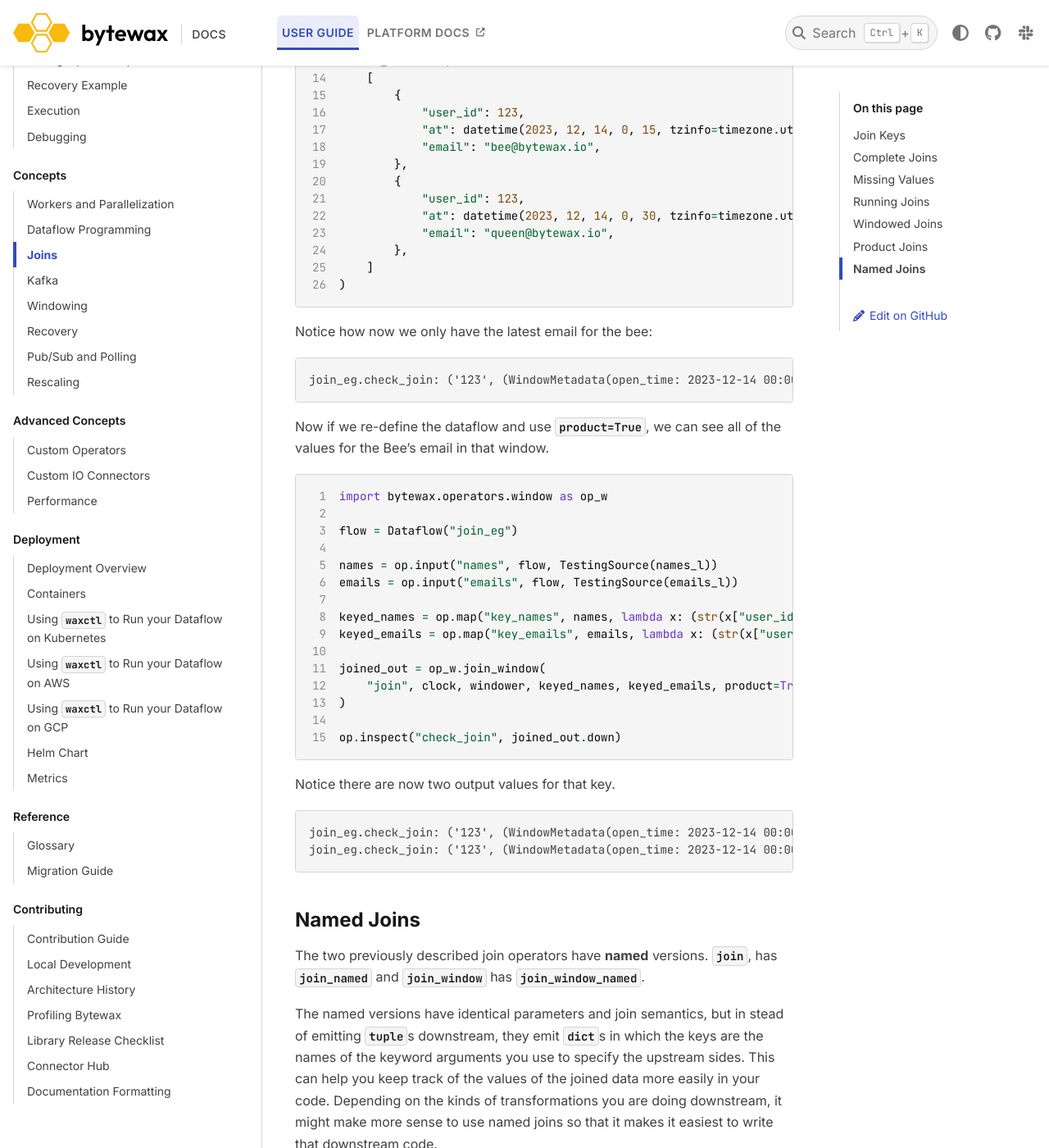
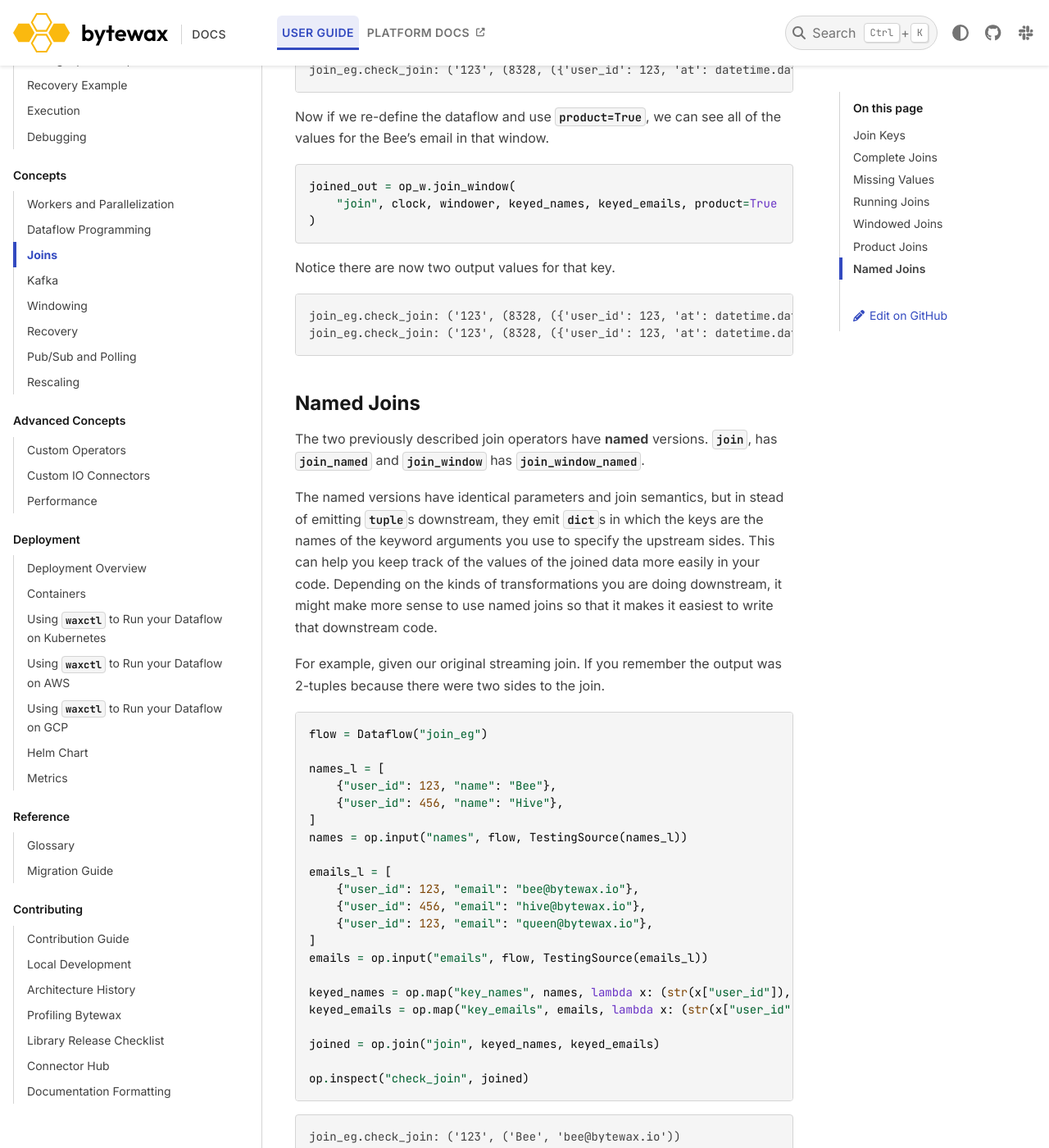
Before and after one commit to bytewax/bytewax, a Sphinx documentation site: the page built from docs/guide/concepts/joins.md, in a window 1280 px wide and 1400 px high, scrolled down 13374 px. Shown: the whole window at 82% size. Built offline with Sphinx 7.4.7 and the PyData theme 0.15.4, drawn with Linux system fonts in a browser that asks for light colours; pages that are not in the unit, such as notebooks, are missing from menus; some of the changed text lies outside the part shown.

Commit message:
Fixes doctests in joins

````diff
--- a/docs/guide/concepts/joins.md
+++ b/docs/guide/concepts/joins.md
@@ -36,7 +36,7 @@
 
 Let's setup a sample dataflow that gets that data into some streams:
 
-```python
+```{testcode}
 from bytewax.dataflow import Dataflow
 import bytewax.operators as op
 from bytewax.testing import TestingSource
@@ -77,7 +77,7 @@
 through `str`. And since it'd be redundant to keep the `"user_id"` key
 in the dict, we'll map the value to just include the relevant field.
 
-```python
+```{testcode}
 keyed_names = op.map("key_names", names, lambda x: (str(x["user_id"]), x["name"]))
 keyed_emails = op.map("key_emails", emails, lambda x: (str(x["user_id"]), x["email"]))
 ```
@@ -85,7 +85,7 @@
 Let's {py:obj}`~bytewax.operators.inspect` our streams to double check
 we know what they look like:
 
-```python
+```{testcode}
 op.inspect("check_names", keyed_names)
 op.inspect("check_emails", keyed_emails)
 ```
@@ -133,7 +133,7 @@
 
 Let's see that in action. To recap our example:
 
-```python
+```{testcode}
 flow = Dataflow("join_eg")
 
 names_l = [
@@ -155,7 +155,7 @@
 Then let's add a join operator taking the `keyed_names` stream as one
 side and `keyed_emails` stream as the other and view the output:
 
-```python
+```{testcode}
 joined = op.join("join", keyed_names, keyed_emails)
 
 op.inspect("check_join", joined)
@@ -180,7 +180,7 @@
 names input to add a name that won't have an email. Then run the
 dataflow again.
 
-```python
+```{testcode}
 names_l.clear()
 names_l.extend(
     [
@@ -212,7 +212,7 @@
 side for a key, you will also not see any output. For example, let's
 update our input to have an email update for the Bee.
 
-```python
+```{testcode}
 names_l.clear()
 names_l.extend(
     [
@@ -322,9 +322,9 @@
 joins are complete, as described in the previous section, and not
 running.
 
-Let's review what the dataflow would look like then:
+```{testcode}
+:hide:
 
-```python
 flow = Dataflow("join_eg")
 
 names_l = [
@@ -342,20 +342,24 @@
 
 keyed_names = op.map("key_names", names, lambda x: (str(x["user_id"]), x["name"]))
 keyed_emails = op.map("key_emails", emails, lambda x: (str(x["user_id"]), x["email"]))
+```
 
+Now instead of the above join, let's use the running join:
+
+```{testcode}
 joined = op.join("join", keyed_names, keyed_emails, running=True)
 ```
 
 Now let's run the dataflow again an inspect the output.
 
-```python
+```{testcode}
 op.inspect("check_join", joined)
 ```
 
 ```{testcode}
 :hide:
 
-bytewax.testing.run_main(flow)
+run_main(flow)
 ```
 
 Here's what we get. Let's visualize the progress and outputs of the
@@ -465,7 +469,7 @@
 closes and the next window starts at the top of each hour. We'll be
 using event time.
 
-```python
+```{testcode}
 from datetime import timedelta, datetime, timezone
 from bytewax.operators.window import EventClock, TumblingWindower
 
@@ -479,7 +483,7 @@
 Let's assume we have input sources that are similar in shape to
 before, but now have timestamps.
 
-```python
+```{testcode}
 flow = Dataflow("join_eg")
 
 names_l = [
@@ -514,14 +518,14 @@
 Since our objects are no longer just strings, let's keep the values
 untouched so we have access to the timestamps.
 
-```python
+```{testcode}
 keyed_names = op.map("key_names", names, lambda x: (str(x["user_id"]), x))
 keyed_emails = op.map("key_emails", emails, lambda x: (str(x["user_id"]), x))
 ```
 
 Let's inspect this just to double check we understand the shape.
 
-```python
+```{testcode}
 op.inspect("check_names", keyed_names)
 op.inspect("check_emails", keyed_emails)
 ```
@@ -574,7 +578,7 @@
 Now let's set up the windowed join and inspect the results to see if
 it matches that. To review, the entire dataflow is as follows.
 
-```python
+```{testcode}
 import bytewax.operators.window as op_w
 
 flow = Dataflow("join_eg")
@@ -626,9 +630,9 @@
 for analysis, but you can ignore that.
 
 ```{testoutput}
-join_eg.check_join: ('456', (WindowMetadata(open_time: 2023-12-14 00:00:00 UTC, close_time: 2023-12-14 01:00:00 UTC), ({'user_id': 456, 'at': datetime.datetime(2023, 12, 14, 0, 0, tzinfo=datetime.timezone.utc), 'name': 'Hive'}, None)))
-join_eg.check_join: ('123', (WindowMetadata(open_time: 2023-12-14 00:00:00 UTC, close_time: 2023-12-14 01:00:00 UTC), ({'user_id': 123, 'at': datetime.datetime(2023, 12, 14, 0, 0, tzinfo=datetime.timezone.utc), 'name': 'Bee'}, {'user_id': 123, 'at': datetime.datetime(2023, 12, 14, 0, 15, tzinfo=datetime.timezone.utc), 'email': 'bee@bytewax.io'})))
-join_eg.check_join: ('456', (WindowMetadata(open_time: 2023-12-14 01:00:00 UTC, close_time: 2023-12-14 02:00:00 UTC), (None, {'user_id': 456, 'at': datetime.datetime(2023, 12, 14, 1, 15, tzinfo=datetime.timezone.utc), 'email': 'hive@bytewax.io'})))
+join_eg.check_join: ('456', (8328, ({'user_id': 456, 'at': datetime.datetime(2023, 12, 14, 0, 0, tzinfo=datetime.timezone.utc), 'name': 'Hive'}, None)))
+join_eg.check_join: ('123', (8328, ({'user_id': 123, 'at': datetime.datetime(2023, 12, 14, 0, 0, tzinfo=datetime.timezone.utc), 'name': 'Bee'}, {'user_id': 123, 'at': datetime.datetime(2023, 12, 14, 0, 15, tzinfo=datetime.timezone.utc), 'email': 'bee@bytewax.io'})))
+join_eg.check_join: ('456', (8329, (None, {'user_id': 456, 'at': datetime.datetime(2023, 12, 14, 1, 15, tzinfo=datetime.timezone.utc), 'email': 'hive@bytewax.io'})))
 ```
 
 You will have to decide in a downstream step how to handle these
@@ -649,7 +653,7 @@
 input in the above dataflow to include multiple values in a window for
 a key.
 
-```python
+```{testcode}
 names_l.clear()
 names_l.extend(
     [
@@ -681,19 +685,21 @@
 ```{testcode}
 :hide:
 
-bytewax.testing.run_main(flow)
+run_main(flow)
 ```
 
 Notice how now we only have the latest email for the bee:
 
 ```{testoutput}
-join_eg.check_join: ('123', (WindowMetadata(open_time: 2023-12-14 00:00:00 UTC, close_time: 2023-12-14 01:00:00 UTC), ({'user_id': 123, 'at': datetime.datetime(2023, 12, 14, 0, 0, tzinfo=datetime.timezone.utc), 'name': 'Bee'}, {'user_id': 123, 'at': datetime.datetime(2023, 12, 14, 0, 30, tzinfo=datetime.timezone.utc), 'email': 'queen@bytewax.io'})))
+join_eg.check_join: ('123', (8328, ({'user_id': 123, 'at': datetime.datetime(2023, 12, 14, 0, 0, tzinfo=datetime.timezone.utc), 'name': 'Bee'}, {'user_id': 123, 'at': datetime.datetime(2023, 12, 14, 0, 30, tzinfo=datetime.timezone.utc), 'email': 'queen@bytewax.io'})))
 ```
 
 Now if we re-define the dataflow and use `product=True`, we can see
 all of the values for the Bee's email in that window.
 
-```python
+```{testcode}
+:hide:
+
 import bytewax.operators.window as op_w
 
 flow = Dataflow("join_eg")
@@ -703,25 +709,27 @@
 
 keyed_names = op.map("key_names", names, lambda x: (str(x["user_id"]), x))
 keyed_emails = op.map("key_emails", emails, lambda x: (str(x["user_id"]), x))
+```
 
+```{testcode}
 joined_out = op_w.join_window(
     "join", clock, windower, keyed_names, keyed_emails, product=True
 )
-
-op.inspect("check_join", joined_out.down)
 ```
 
 ```{testcode}
 :hide:
 
-bytewax.testing.run_main(flow)
+op.inspect("check_join", joined_out.down)
+
+run_main(flow)
 ```
 
 Notice there are now two output values for that key.
 
 ```{testoutput}
-join_eg.check_join: ('123', (WindowMetadata(open_time: 2023-12-14 00:00:00 UTC, close_time: 2023-12-14 01:00:00 UTC), ({'user_id': 123, 'at': datetime.datetime(2023, 12, 14, 0, 0, tzinfo=datetime.timezone.utc), 'name': 'Bee'}, {'user_id': 123, 'at': datetime.datetime(2023, 12, 14, 0, 15, tzinfo=datetime.timezone.utc), 'email': 'bee@bytewax.io'})))
-join_eg.check_join: ('123', (WindowMetadata(open_time: 2023-12-14 00:00:00 UTC, close_time: 2023-12-14 01:00:00 UTC), ({'user_id': 123, 'at': datetime.datetime(2023, 12, 14, 0, 0, tzinfo=datetime.timezone.utc), 'name': 'Bee'}, {'user_id': 123, 'at': datetime.datetime(2023, 12, 14, 0, 30, tzinfo=datetime.timezone.utc), 'email': 'queen@bytewax.io'})))
+join_eg.check_join: ('123', (8328, ({'user_id': 123, 'at': datetime.datetime(2023, 12, 14, 0, 0, tzinfo=datetime.timezone.utc), 'name': 'Bee'}, {'user_id': 123, 'at': datetime.datetime(2023, 12, 14, 0, 15, tzinfo=datetime.timezone.utc), 'email': 'bee@bytewax.io'})))
+join_eg.check_join: ('123', (8328, ({'user_id': 123, 'at': datetime.datetime(2023, 12, 14, 0, 0, tzinfo=datetime.timezone.utc), 'name': 'Bee'}, {'user_id': 123, 'at': datetime.datetime(2023, 12, 14, 0, 30, tzinfo=datetime.timezone.utc), 'email': 'queen@bytewax.io'})))
 ```
 
 ## Named Joins
@@ -744,7 +752,7 @@
 For example, given our original streaming join. If you remember the
 output was 2-tuples because there were two sides to the join.
 
-```python
+```{testcode}
 flow = Dataflow("join_eg")
 
 names_l = [
@@ -782,7 +790,7 @@
 If we change this to use an equivalent
 {py:obj}`~bytewax.operators.join_named` instead:
 
-```python
+```{testcode}
 flow = Dataflow("join_eg")
 
 names_l = [
````
Also changed, not shown: other parts of docs/guide/concepts/joins.md (+9 -9 lines).
